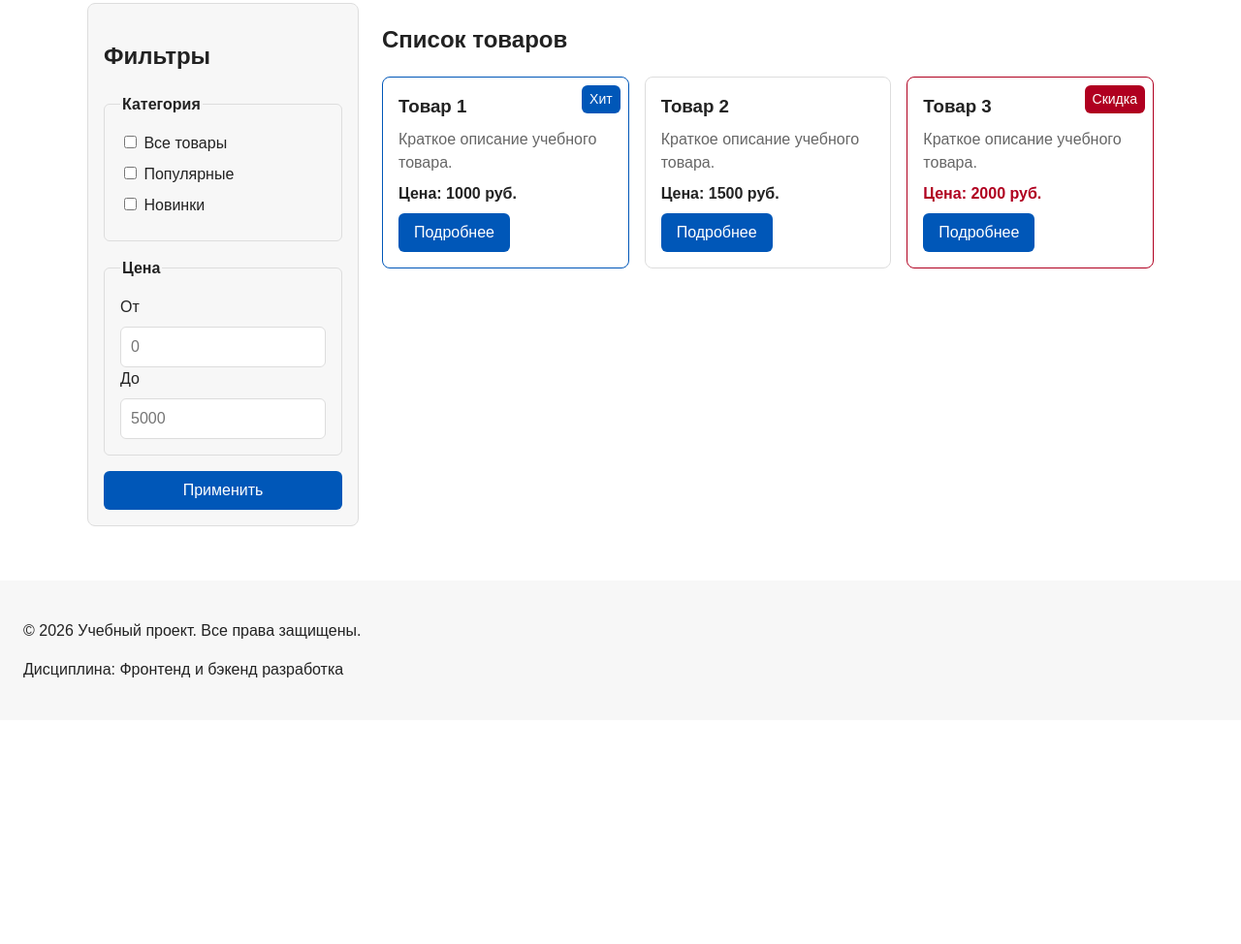
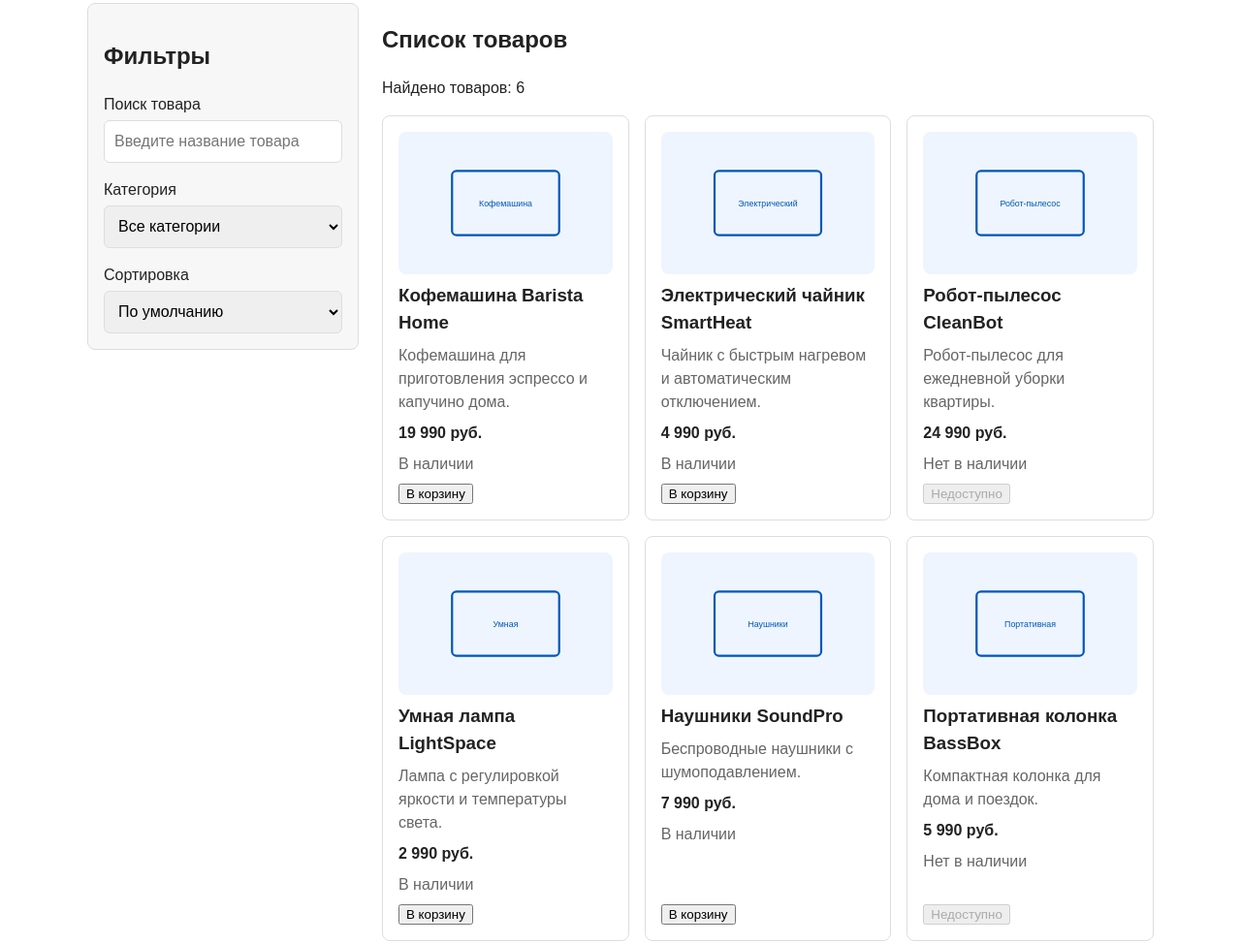
Before and after one commit to Siesta-cpr/kr4-js-shop, a plain HTML site: page catalog.html in a window 1280 px wide. Shown: the part 478-1452 px from the top of the page at 97% size. Before the commit the page ends 1221 px from the top, so only its background shows below. Drawn offline with Linux system fonts and the light colour scheme.

Commit message:
feat: add catalog DOM rendering and form validation

```diff
--- a/catalog.html
+++ b/catalog.html
@@ -9,6 +9,7 @@
   <link rel="stylesheet" href="css/responsive.css">
   <script src="js/data.js" defer></script>
   <script src="js/main.js" defer></script>
+  <script src="js/catalog.js" defer></script>
 </head>
 <body>
   <a class="skip-link" href="#main">Перейти к основному содержимому</a>
@@ -63,59 +64,46 @@
     <section class="catalog-layout">
       <aside class="catalog-filters">
         <h2>Фильтры</h2>
-        <form class="filters-form" action="#" method="get">
-          <fieldset>
-            <legend>Категория</legend>
-            <label>
-              <input type="checkbox" name="category" value="all">
-              Все товары
-            </label>
-            <label>
-              <input type="checkbox" name="category" value="popular">
-              Популярные
-            </label>
-            <label>
-              <input type="checkbox" name="category" value="new">
-              Новинки
-            </label>
-          </fieldset>
+        <section class="catalog-controls" aria-label="Управление каталогом">
+          <div class="catalog-controls__group">
+            <label for="catalog-search">Поиск товара</label>
+            <input
+              id="catalog-search"
+              class="catalog-controls__input"
+              type="search"
+              placeholder="Введите название товара"
+              autocomplete="off"
+            >
+          </div>
 
-          <fieldset>
-            <legend>Цена</legend>
-            <label for="price-from">От</label>
-            <input id="price-from" name="price-from" type="number" min="0" placeholder="0">
-            <label for="price-to">До</label>
-            <input id="price-to" name="price-to" type="number" min="0" placeholder="5000">
-          </fieldset>
+          <div class="catalog-controls__group">
+            <label for="category-filter">Категория</label>
+            <select id="category-filter" class="catalog-controls__select">
+              <option value="all">Все категории</option>
+              <option value="kitchen">Кухня</option>
+              <option value="home">Дом</option>
+              <option value="electronics">Электроника</option>
+            </select>
+          </div>
 
-          <button class="button button--primary" type="submit">Применить</button>
-        </form>
+          <div class="catalog-controls__group">
+            <label for="sort-select">Сортировка</label>
+            <select id="sort-select" class="catalog-controls__select">
+              <option value="default">По умолчанию</option>
+              <option value="price-asc">Сначала дешевле</option>
+              <option value="price-desc">Сначала дороже</option>
+              <option value="title-asc">По названию А-Я</option>
+            </select>
+          </div>
+        </section>
       </aside>
 
       <section class="catalog-products">
         <h2>Список товаров</h2>
-        <div class="products-grid">
-          <article class="product-card product-card--featured">
-            <span class="product-card__badge">Хит</span>
-            <h3 class="product-card__title">Товар 1</h3>
-            <p class="product-card__description">Краткое описание учебного товара.</p>
-            <p class="product-card__price">Цена: 1000 руб.</p>
-            <a class="button button--primary product-card__button" href="product.html">Подробнее</a>
-          </article>
-          <article class="product-card">
-            <h3 class="product-card__title">Товар 2</h3>
-            <p class="product-card__description">Краткое описание учебного товара.</p>
-            <p class="product-card__price">Цена: 1500 руб.</p>
-            <a class="button button--primary product-card__button" href="product.html">Подробнее</a>
-          </article>
-          <article class="product-card product-card--discount">
-            <span class="product-card__badge">Скидка</span>
-            <h3 class="product-card__title">Товар 3</h3>
-            <p class="product-card__description">Краткое описание учебного товара.</p>
-            <p class="product-card__price">Цена: 2000 руб.</p>
-            <a class="button button--primary product-card__button" href="product.html">Подробнее</a>
-          </article>
-        </div>
+        <p class="catalog-count" aria-live="polite"></p>
+        <p class="catalog-empty" hidden>По выбранным условиям товары не найдены.</p>
+
+        <div class="products-grid" data-products-container></div>
       </section>
     </section>
   </main>
--- a/css/style.css
+++ b/css/style.css
@@ -596,3 +596,56 @@ a:focus-visible {
   background-color: #111827;
   border-radius: 8px;
 }
+
+
+/* ===============================
+   17. Каталог на JavaScript
+   =============================== */
+
+.catalog-controls {
+  display: grid;
+  gap: var(--space-md);
+}
+
+.catalog-controls__group {
+  display: grid;
+  gap: var(--space-xs);
+}
+
+.catalog-controls__input,
+.catalog-controls__select {
+  width: 100%;
+  min-height: 44px;
+  padding: 8px 10px;
+  border: 1px solid var(--color-border);
+  border-radius: var(--radius-sm);
+  font: inherit;
+}
+
+.product-card__image {
+  display: block;
+  width: 100%;
+  aspect-ratio: 3 / 2;
+  object-fit: cover;
+  border-radius: var(--radius-md);
+}
+
+.product-card__status {
+  margin: 0;
+  color: var(--color-muted);
+}
+
+
+/* ===============================
+   18. Сообщения формы
+   =============================== */
+
+.form-error {
+  margin: 0;
+  color: var(--color-danger);
+}
+
+.form-message {
+  margin: var(--space-md) 0 0;
+  font-weight: 700;
+}
--- /dev/null
+++ b/js/catalog.js
@@ -0,0 +1,179 @@
+const productsContainer = document.querySelector('[data-products-container]');
+const searchInput = document.querySelector('#catalog-search');
+const categoryFilter = document.querySelector('#category-filter');
+const sortSelect = document.querySelector('#sort-select');
+const catalogCount = document.querySelector('.catalog-count');
+const catalogEmpty = document.querySelector('.catalog-empty');
+
+if (!productsContainer) {
+  console.warn('Контейнер товаров не найден. Проверьте data-products-container.');
+}
+
+const catalogState = {
+  query: '',
+  category: 'all',
+  sort: 'default'
+};
+
+function searchProducts(products, query) {
+  const normalizedQuery = query.trim().toLowerCase();
+
+  if (normalizedQuery === '') {
+    return products;
+  }
+
+  return products.filter((product) => {
+    return product.title.toLowerCase().includes(normalizedQuery);
+  });
+}
+
+function filterProductsByCategory(products, category) {
+  if (category === 'all') {
+    return products;
+  }
+
+  return products.filter((product) => {
+    return product.category === category;
+  });
+}
+
+function sortProducts(products, sortType) {
+  const productsCopy = [...products];
+
+  if (sortType === 'price-asc') {
+    return productsCopy.sort((a, b) => a.price - b.price);
+  }
+
+  if (sortType === 'price-desc') {
+    return productsCopy.sort((a, b) => b.price - a.price);
+  }
+
+  if (sortType === 'title-asc') {
+    return productsCopy.sort((a, b) => a.title.localeCompare(b.title));
+  }
+
+  return productsCopy;
+}
+
+function getPreparedProducts(products, state) {
+  let result = [...products];
+
+  result = searchProducts(result, state.query);
+  result = filterProductsByCategory(result, state.category);
+  result = sortProducts(result, state.sort);
+
+  return result;
+}
+
+function formatPrice(price) {
+  return `${price.toLocaleString('ru-RU')} руб.`;
+}
+
+function createProductCard(product) {
+  const card = document.createElement('article');
+  card.classList.add('product-card');
+
+  const image = document.createElement('img');
+  image.classList.add('product-card__image');
+  image.src = product.image;
+  image.alt = product.title;
+
+  const title = document.createElement('h3');
+  title.classList.add('product-card__title');
+  title.textContent = product.title;
+
+  const description = document.createElement('p');
+  description.classList.add('product-card__description');
+  description.textContent = product.description;
+
+  const price = document.createElement('p');
+  price.classList.add('product-card__price');
+  price.textContent = formatPrice(product.price);
+
+  const status = document.createElement('p');
+  status.classList.add('product-card__status');
+  status.textContent = product.isAvailable ? 'В наличии' : 'Нет в наличии';
+
+  const button = document.createElement('button');
+  button.classList.add('product-card__button');
+  button.type = 'button';
+  button.textContent = 'В корзину';
+  button.dataset.action = 'add-to-cart';
+  button.dataset.productId = String(product.id);
+
+  if (!product.isAvailable) {
+    button.disabled = true;
+    button.textContent = 'Недоступно';
+  }
+
+  card.append(image, title, description, price, status, button);
+
+  return card;
+}
+
+function renderProducts(productsToRender) {
+  productsContainer.textContent = '';
+
+  if (catalogCount) {
+    catalogCount.textContent = `Найдено товаров: ${productsToRender.length}`;
+  }
+
+  if (catalogEmpty) {
+    catalogEmpty.hidden = productsToRender.length > 0;
+  }
+
+  productsToRender.forEach((product) => {
+    const card = createProductCard(product);
+    productsContainer.append(card);
+  });
+}
+
+function updateCatalog() {
+  const preparedProducts = getPreparedProducts(products, catalogState);
+  renderProducts(preparedProducts);
+}
+
+if (searchInput) {
+  searchInput.addEventListener('input', (event) => {
+    catalogState.query = event.target.value;
+    updateCatalog();
+  });
+}
+
+if (categoryFilter) {
+  categoryFilter.addEventListener('change', (event) => {
+    catalogState.category = event.target.value;
+    updateCatalog();
+  });
+}
+
+if (sortSelect) {
+  sortSelect.addEventListener('change', (event) => {
+    catalogState.sort = event.target.value;
+    updateCatalog();
+  });
+}
+
+if (productsContainer) {
+  productsContainer.addEventListener('click', (event) => {
+    const button = event.target.closest('[data-action="add-to-cart"]');
+
+    if (!button) {
+      return;
+    }
+
+    const productId = Number(button.dataset.productId);
+    const selectedProduct = products.find((product) => product.id === productId);
+
+    if (!selectedProduct) {
+      console.warn('Товар не найден:', productId);
+      return;
+    }
+
+    console.log(`Товар добавлен в корзину: ${selectedProduct.title}`);
+  });
+}
+
+if (productsContainer) {
+  updateCatalog();
+}
--- a/js/data.js
+++ b/js/data.js
@@ -6,7 +6,9 @@ const products = [
     price: 19990,
     discountPercent: 10,
     rating: 4.7,
-    isAvailable: true
+    isAvailable: true,
+    image: 'images/product-1.svg',
+    description: 'Кофемашина для приготовления эспрессо и капучино дома.'
   },
   {
     id: 2,
@@ -15,7 +17,9 @@ const products = [
     price: 4990,
     discountPercent: 0,
     rating: 4.5,
-    isAvailable: true
+    isAvailable: true,
+    image: 'images/product-2.svg',
+    description: 'Чайник с быстрым нагревом и автоматическим отключением.'
   },
   {
     id: 3,
@@ -24,7 +28,9 @@ const products = [
     price: 24990,
     discountPercent: 15,
     rating: 4.8,
-    isAvailable: false
+    isAvailable: false,
+    image: 'images/product-3.svg',
+    description: 'Робот-пылесос для ежедневной уборки квартиры.'
   },
   {
     id: 4,
@@ -33,7 +39,9 @@ const products = [
     price: 2990,
     discountPercent: 5,
     rating: 4.4,
-    isAvailable: true
+    isAvailable: true,
+    image: 'images/product-4.svg',
+    description: 'Лампа с регулировкой яркости и температуры света.'
   },
   {
     id: 5,
@@ -42,7 +50,9 @@ const products = [
     price: 7990,
     discountPercent: 10,
     rating: 4.6,
-    isAvailable: true
+    isAvailable: true,
+    image: 'images/product-5.svg',
+    description: 'Беспроводные наушники с шумоподавлением.'
   },
   {
     id: 6,
@@ -51,6 +61,8 @@ const products = [
     price: 5990,
     discountPercent: 0,
     rating: 4.3,
-    isAvailable: false
+    isAvailable: false,
+    image: 'images/product-6.svg',
+    description: 'Компактная колонка для дома и поездок.'
   }
 ];
```
Also changed, not shown: js/validation.js (added, +92 -0 lines), order.html (+7 -1 lines), images/product-1.svg (added), images/product-2.svg (added), images/product-3.svg (added), images/product-4.svg (added), images/product-5.svg (added), images/product-6.svg (added), 1 other file.
